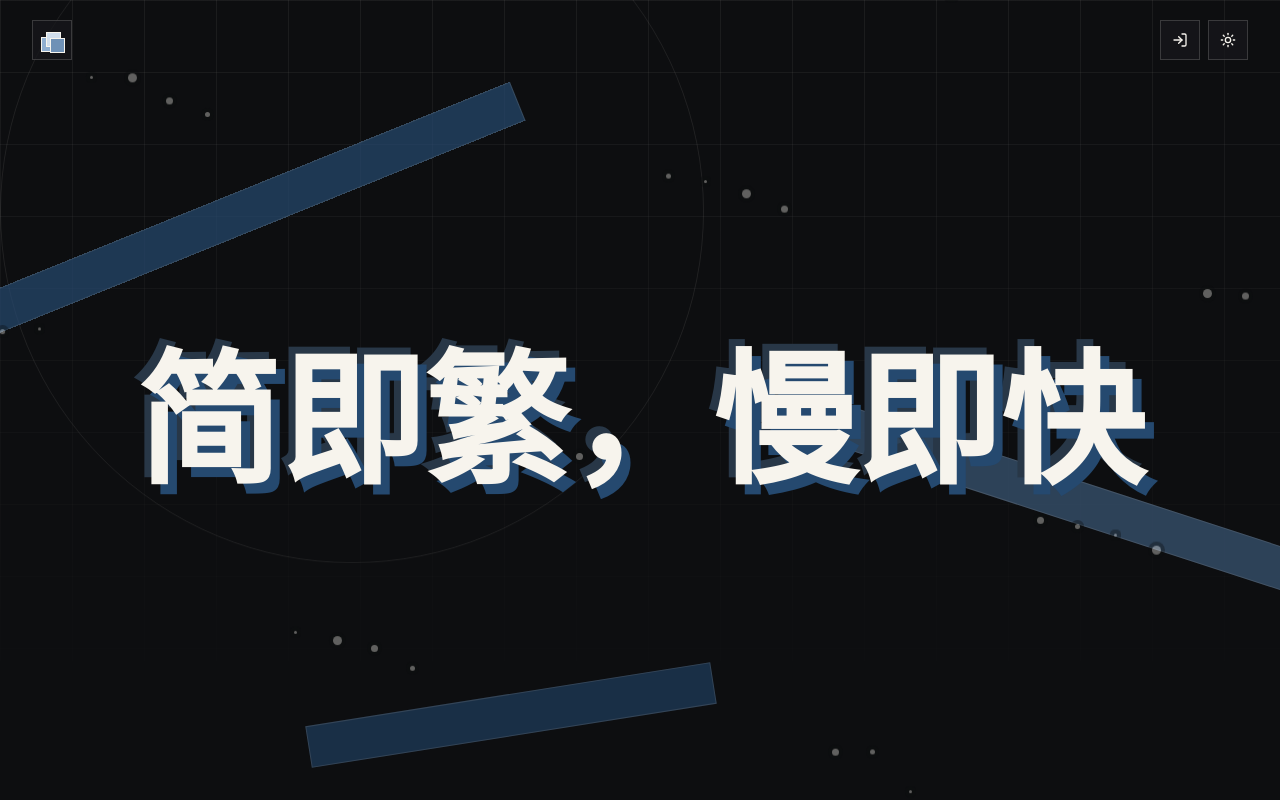
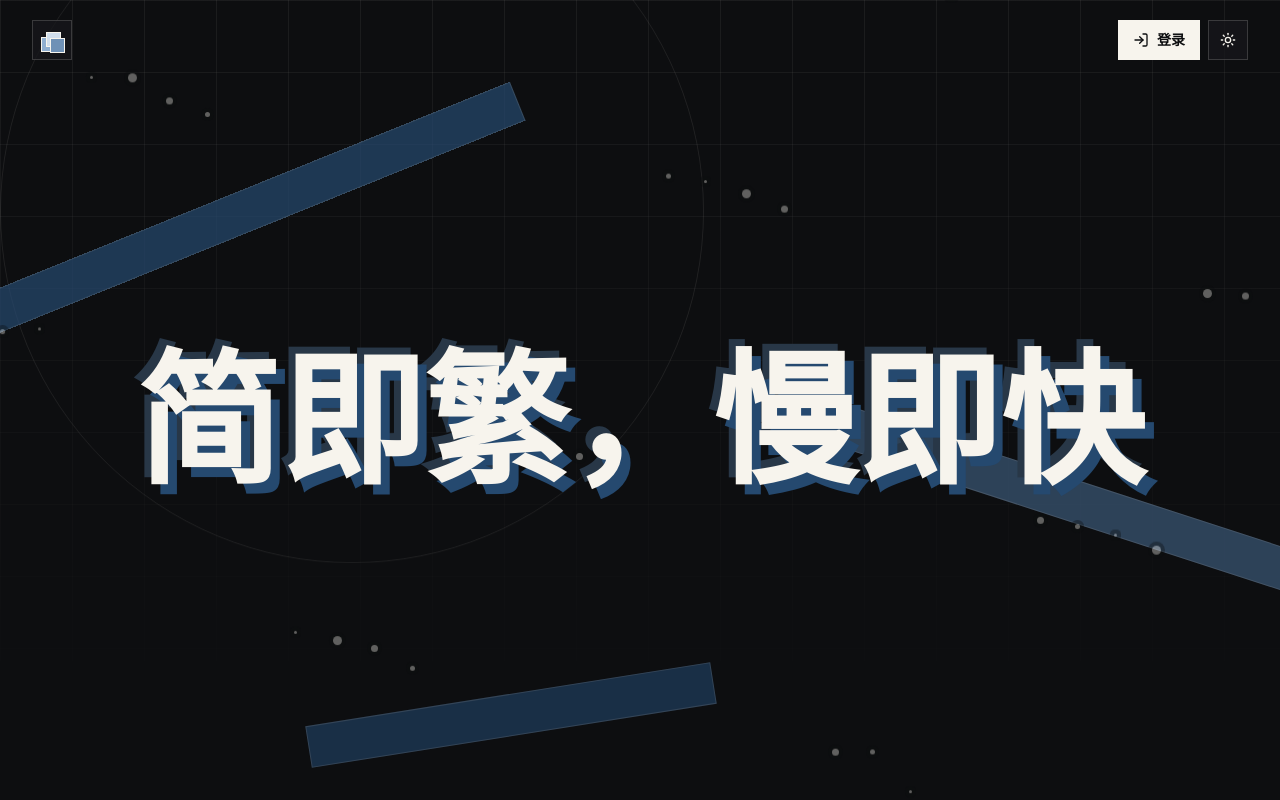
Before and after one commit to xenia-yxy/My_Tool_Web, a Next.js app: page / in a window 1280 px wide. Built offline with nearby package versions, Linux system fonts and the light colour scheme.

Commit message:
fix: make homepage login entry explicit

```diff
--- a/src/app/globals.css
+++ b/src/app/globals.css
@@ -203,6 +203,25 @@ html[data-home-theme="dark"] .home-ribbon-three {
   transition: transform 220ms ease, background-color 400ms ease;
 }
 
+.home-login-button {
+  display: inline-flex;
+  height: 40px;
+  align-items: center;
+  gap: 8px;
+  border: 1px solid var(--home-ink);
+  background: var(--home-ink);
+  color: var(--home-bg);
+  padding: 0 14px;
+  font-size: 14px;
+  font-weight: 600;
+  transition: transform 220ms ease, opacity 220ms ease;
+}
+
+.home-login-button:hover {
+  opacity: 0.86;
+  transform: translateY(-2px);
+}
+
 .home-icon-button:hover {
   transform: translateY(-2px);
 }
--- a/src/components/home/site-header.tsx
+++ b/src/components/home/site-header.tsx
@@ -18,12 +18,11 @@ export function SiteHeader() {
 
         <div className="flex items-center gap-2">
           <Link
-            aria-label="进入工作台"
-            className="home-icon-button"
-            href="/tools"
-            title="进入工作台"
+            className="home-login-button"
+            href="/login?callbackUrl=%2Ftools"
           >
             <LogIn aria-hidden="true" className="h-4 w-4" />
+            登录
           </Link>
           <ThemeSwitch />
         </div>
```
